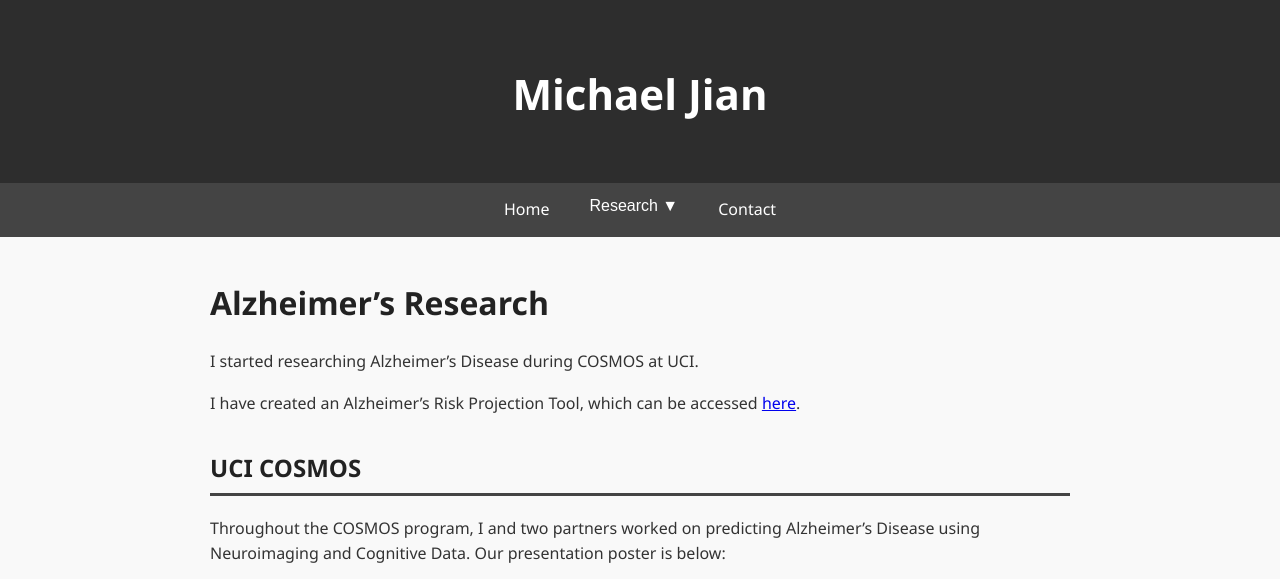
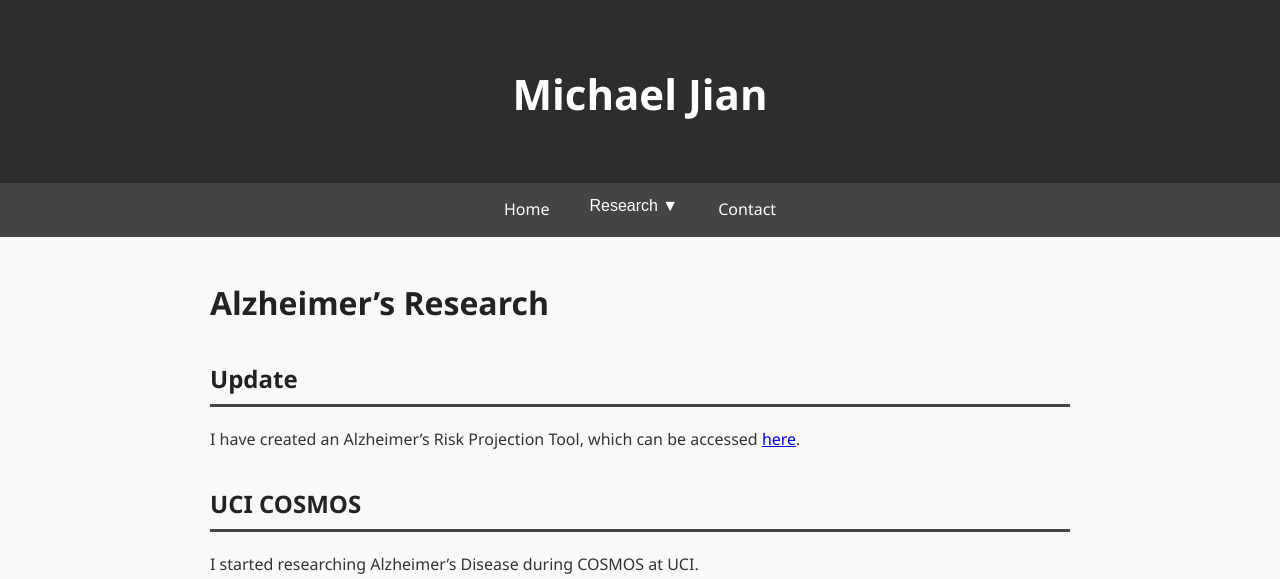
Before and after one commit to mcjian09/mcjian09.github.io, a Jekyll site: the page built from alzheimers.md, in a window 1280 px wide and 900 px high, cut to the strip 0-579 px from the top of the window. Built offline with Jekyll 4.4.1, drawn with Linux system fonts in a browser that asks for light colours.

Commit message:
Revise Alzheimer's research document with updates
Updated the Alzheimer's research document to include a new section and corrected the link format.

```diff
--- a/alzheimers.md
+++ b/alzheimers.md
@@ -6,11 +6,14 @@ permalink: /alzheimers/
 
 # Alzheimer’s Research
 
-I started researching Alzheimer's Disease during COSMOS at UCI.
+## Update
 
-I have created an Alzheimer's Risk Projection Tool, which can be accessed [here]([url](https://mcjian09.github.io/alzheimers-MRI-timing/)).
+I have created an Alzheimer's Risk Projection Tool, which can be accessed [here](https://mcjian09.github.io/alzheimers-MRI-timing/).
+
 
 ## UCI COSMOS
+
+I started researching Alzheimer's Disease during COSMOS at UCI.
 
 Throughout the COSMOS program, I and two partners worked on predicting Alzheimer's Disease using Neuroimaging and Cognitive Data. Our presentation poster is below:
 
```
